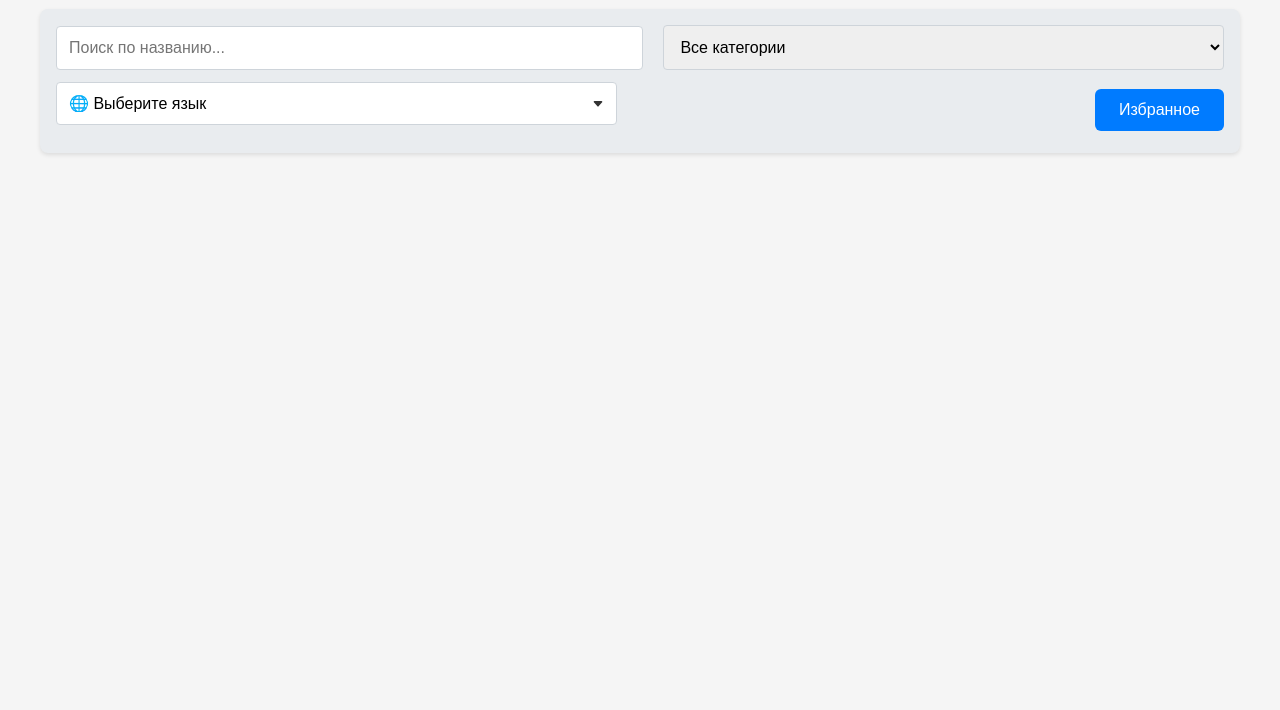
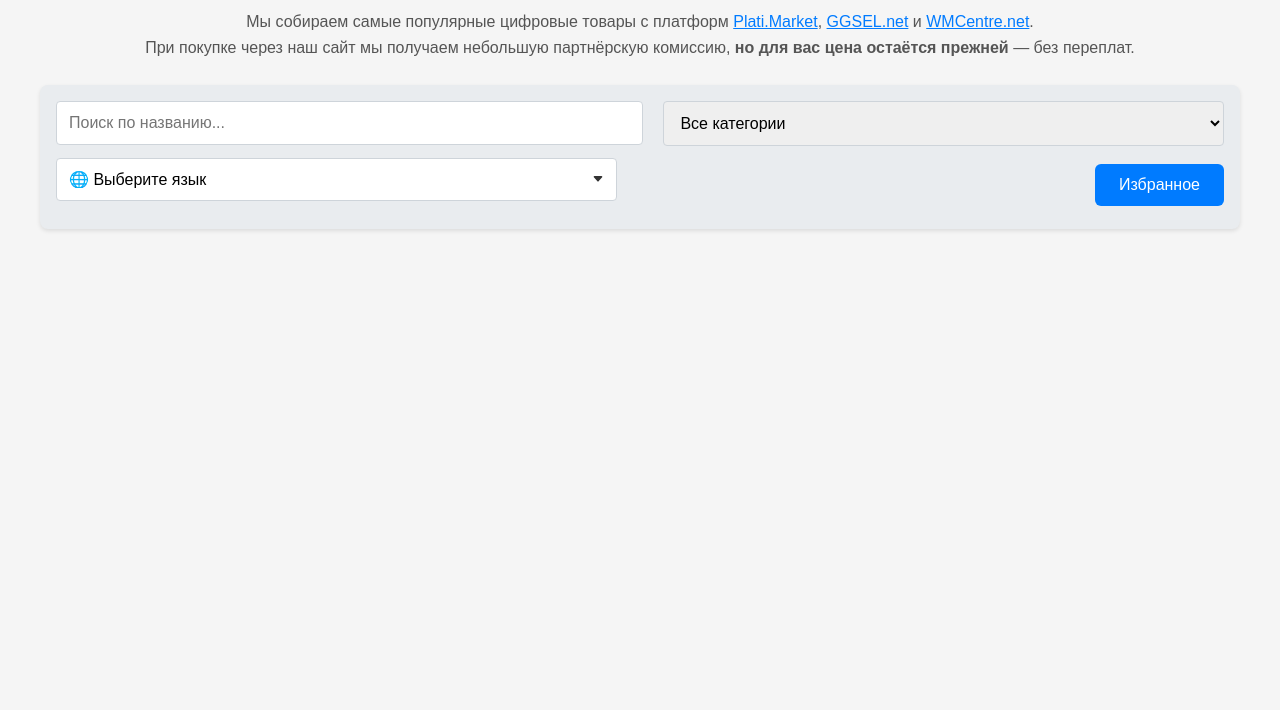
Before and after one commit to finailive/digiseller-sales-api, a website: page index.html in a window 1280 px wide. Shown: the part 90-800 px from the top of the page. Drawn offline with Linux system fonts and the light colour scheme; no server answers.

Commit message:
Update index.html

```diff
--- a/index.html
+++ b/index.html
@@ -228,7 +228,14 @@
 </head>
 <body>
   <h1>🔥 Топ продаж</h1>
-
+<p style="text-align: center; color: #555; font-size: 1rem; margin-bottom: 1.5rem; line-height: 1.6;">
+  Мы собираем самые популярные цифровые товары с платформ
+  <a href="https://plati.market" target="_blank" style="color: #007bff;">Plati.Market</a>,
+  <a href="https://ggsel.net" target="_blank" style="color: #007bff;">GGSEL.net</a> и
+  <a href="https://wmcentre.net" target="_blank" style="color: #007bff;">WMCentre.net</a>. <br />
+  При покупке через наш сайт мы получаем небольшую партнёрскую комиссию,
+  <strong>но для вас цена остаётся прежней</strong> — без переплат.
+</p>
   <div class="controls">
     <input type="text" id="searchInput" placeholder="Поиск по названию...">
     <select id="categoryFilter"></select>
```
